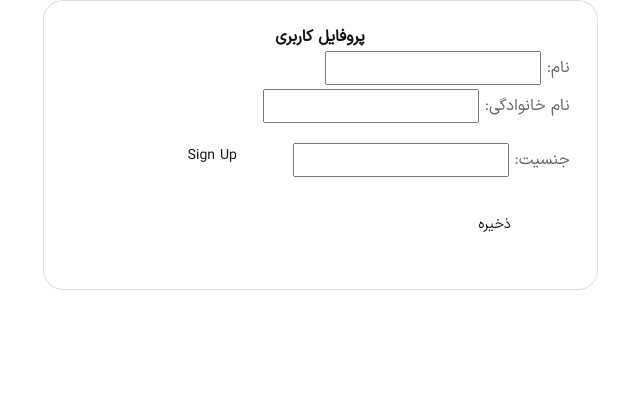
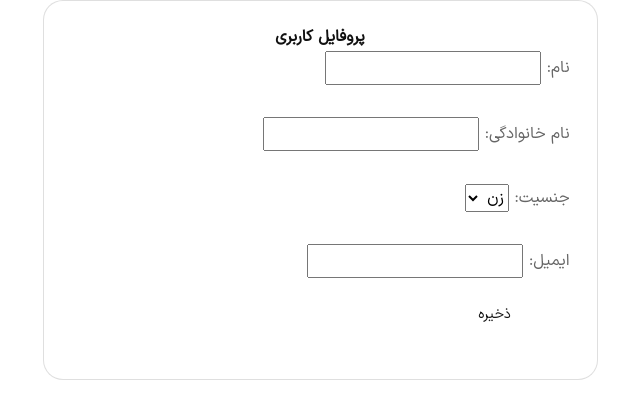
Before and after one commit to AzinBarghdoust/market, a Django app: page /profile/ in a window 1280 px wide. Shown: the part 103-522 px from the top of the page, without its empty margins (335-975 px from the left). Run offline with Django 4.2, Linux system fonts and the light colour scheme; a user stored in the database is signed in; some libraries are stand-ins or nearby versions; some web fonts are replaced.

```diff
--- a/accounts/admin.py
+++ b/accounts/admin.py
@@ -2,6 +2,8 @@ from django.contrib import admin
 from django.contrib.auth.admin import UserAdmin
 from django.utils.translation import gettext_lazy as _
 from django.contrib.auth import get_user_model
+
+from accounts.models import Profile
 
 
 class CustomUserAdmin(UserAdmin):
@@ -25,3 +27,5 @@ class CustomUserAdmin(UserAdmin):
 
 
 admin.site.register(get_user_model(), CustomUserAdmin)
+
+admin.site.register(Profile)
--- a/templates/profile.html
+++ b/templates/profile.html
@@ -1,6 +1,6 @@
 {% extends '_base.html' %}
 
-{%  load crispy_forms_tags %}
+{% load crispy_forms_tags %}
 
 {% block page_title %}
     Profile
@@ -14,19 +14,28 @@
                     <div class="card" style="border-radius: 20px;">
                         <div class="card-body p-5">
                             <h3 class="text-uppercase text-center mt-6 ">پروفایل کاربری</h3>
+
                             <form action="{% url 'profile' %}" method="post">
                                 {% csrf_token %}
                                 <label>نام:
-                                        <input name="name">
+                                    <input name="name">
                                 </label>
+                                <br><br>
                                 <label>نام خانوادگی:
-                                        <input name="name">
+                                    <input name="name">
                                 </label>
-                                    <label>جنسیت:
-                                        <input name="password">
+                                <br><br>
+                                <label for="cars">جنسیت:</label>
+                                <select name="cars" id="cars">
+                                    <option value="Woman">زن</option>
+                                    <option value="Man">مرد</option>
+                                    </select>
+                                    <br><br>
+                                    <label>ایمیل:
+                                        <input name="email">
                                     </label>
-                                <button type="submit" class="btn btn-success">Sign Up</button>
-                                <button type="submit" class="btn btn-success mt-2">ذخیره</button>
+                                    <br>
+                                    <button type="submit" class="btn btn-success mt-2">ذخیره</button>
                             </form>
                         </div>
                     </div>
```
Also changed, not shown: db.sqlite3.
